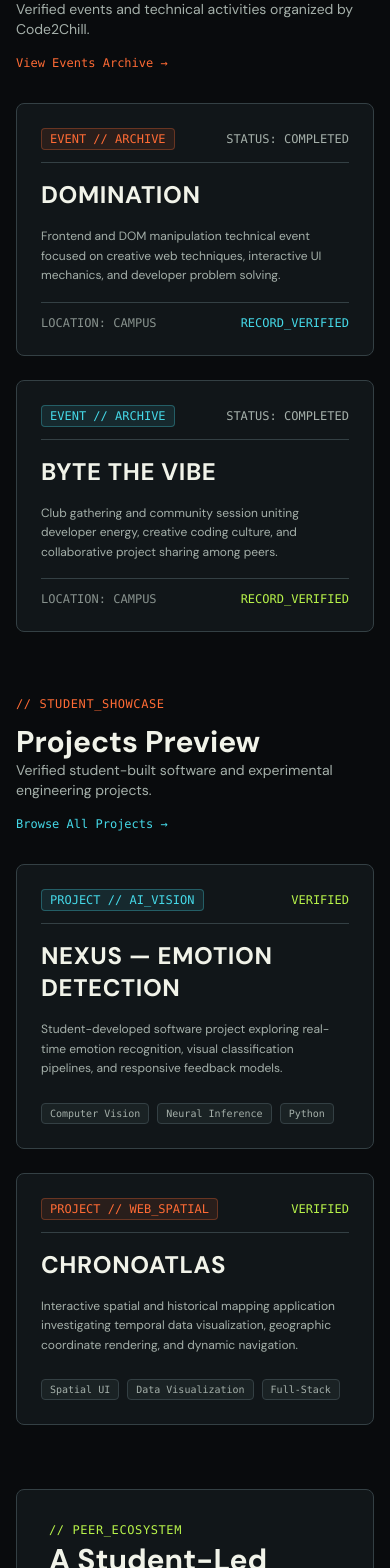
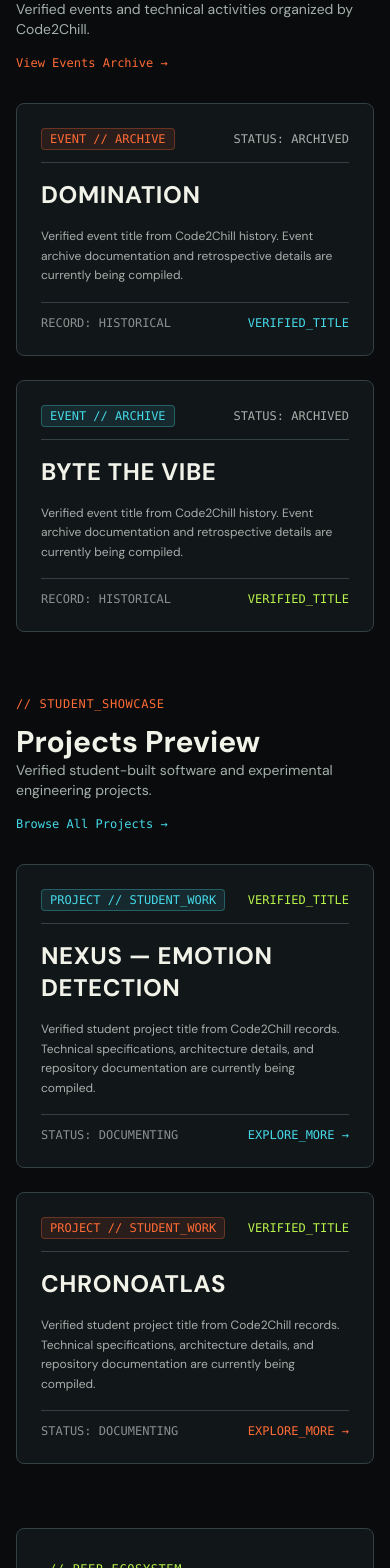
Before and after one commit to TUSHAR-2007/Code2Chill, a React (Vite) app in the folder frontend/: page / in a window 390 px wide. Shown: the part 3260-4828 px from the top of the page. Built offline with nearby package versions, Linux system fonts and the light colour scheme; a web font is replaced by a local one.

Commit message:
fix(frontend): align homepage events, projects, and team categories with verified documentation

```diff
--- a/frontend/src/pages/HomePage.jsx
+++ b/frontend/src/pages/HomePage.jsx
@@ -289,17 +289,17 @@ export default function HomePage() {
                 <span className="font-mono text-xs text-[#FF6B35] bg-[#FF6B35]/10 px-2 py-0.5 rounded border border-[#FF6B35]/30">
                   EVENT // ARCHIVE
                 </span>
-                <span className="font-mono text-xs text-[#A5B0AA]">STATUS: COMPLETED</span>
+                <span className="font-mono text-xs text-[#A5B0AA]">STATUS: ARCHIVED</span>
               </div>
               <h3 className="text-2xl font-bold font-['Barlow Condensed'] text-[#F1F3E9] uppercase tracking-wide">
                 DOMination
               </h3>
               <p className="text-xs sm:text-sm text-[#A5B0AA] leading-relaxed">
-                Frontend and DOM manipulation technical event focused on creative web techniques, interactive UI mechanics, and developer problem solving.
+                Verified event title from Code2Chill history. Event archive documentation and retrospective details are currently being compiled.
               </p>
-              <div className="pt-2 flex items-center justify-between text-xs font-mono text-[#A5B0AA]/80 border-t border-[#344044] pt-3">
-                <span>LOCATION: CAMPUS</span>
-                <span className="text-[#45D9E8]">RECORD_VERIFIED</span>
+              <div className="flex items-center justify-between text-xs font-mono text-[#A5B0AA]/80 border-t border-[#344044] pt-3">
+                <span>RECORD: HISTORICAL</span>
+                <span className="text-[#45D9E8]">VERIFIED_TITLE</span>
               </div>
             </div>
 
@@ -309,17 +309,17 @@ export default function HomePage() {
                 <span className="font-mono text-xs text-[#45D9E8] bg-[#45D9E8]/10 px-2 py-0.5 rounded border border-[#45D9E8]/30">
                   EVENT // ARCHIVE
                 </span>
-                <span className="font-mono text-xs text-[#A5B0AA]">STATUS: COMPLETED</span>
+                <span className="font-mono text-xs text-[#A5B0AA]">STATUS: ARCHIVED</span>
               </div>
               <h3 className="text-2xl font-bold font-['Barlow Condensed'] text-[#F1F3E9] uppercase tracking-wide">
                 Byte The Vibe
               </h3>
               <p className="text-xs sm:text-sm text-[#A5B0AA] leading-relaxed">
-                Club gathering and community session uniting developer energy, creative coding culture, and collaborative project sharing among peers.
+                Verified event title from Code2Chill history. Event archive documentation and retrospective details are currently being compiled.
               </p>
-              <div className="pt-2 flex items-center justify-between text-xs font-mono text-[#A5B0AA]/80 border-t border-[#344044] pt-3">
-                <span>LOCATION: CAMPUS</span>
-                <span className="text-[#B8F34A]">RECORD_VERIFIED</span>
+              <div className="flex items-center justify-between text-xs font-mono text-[#A5B0AA]/80 border-t border-[#344044] pt-3">
+                <span>RECORD: HISTORICAL</span>
+                <span className="text-[#B8F34A]">VERIFIED_TITLE</span>
               </div>
             </div>
           </div>
@@ -352,20 +352,19 @@ export default function HomePage() {
             <div className="rounded-lg border border-[#344044] bg-[#111619] p-6 space-y-4 hover:border-[#45D9E8] transition-colors">
               <div className="flex items-center justify-between border-b border-[#344044] pb-3">
                 <span className="font-mono text-xs text-[#45D9E8] bg-[#45D9E8]/10 px-2 py-0.5 rounded border border-[#45D9E8]/30">
-                  PROJECT // AI_VISION
+                  PROJECT // STUDENT_WORK
                 </span>
-                <span className="font-mono text-xs text-[#B8F34A]">VERIFIED</span>
+                <span className="font-mono text-xs text-[#B8F34A]">VERIFIED_TITLE</span>
               </div>
               <h3 className="text-2xl font-bold font-['Barlow Condensed'] text-[#F1F3E9] uppercase tracking-wide">
                 NEXUS — Emotion Detection
               </h3>
               <p className="text-xs sm:text-sm text-[#A5B0AA] leading-relaxed">
-                Student-developed software project exploring real-time emotion recognition, visual classification pipelines, and responsive feedback models.
+                Verified student project title from Code2Chill records. Technical specifications, architecture details, and repository documentation are currently being compiled.
               </p>
-              <div className="pt-2 flex flex-wrap gap-2 text-[10px] font-mono">
-                <span className="px-2 py-0.5 rounded bg-[#1A2224] text-[#A5B0AA] border border-[#344044]">Computer Vision</span>
-                <span className="px-2 py-0.5 rounded bg-[#1A2224] text-[#A5B0AA] border border-[#344044]">Neural Inference</span>
-                <span className="px-2 py-0.5 rounded bg-[#1A2224] text-[#A5B0AA] border border-[#344044]">Python</span>
+              <div className="flex items-center justify-between text-xs font-mono text-[#A5B0AA]/80 border-t border-[#344044] pt-3">
+                <span>STATUS: DOCUMENTING</span>
+                <span className="text-[#45D9E8]">EXPLORE_MORE →</span>
               </div>
             </div>
 
@@ -373,20 +372,19 @@ export default function HomePage() {
             <div className="rounded-lg border border-[#344044] bg-[#111619] p-6 space-y-4 hover:border-[#FF6B35] transition-colors">
               <div className="flex items-center justify-between border-b border-[#344044] pb-3">
                 <span className="font-mono text-xs text-[#FF6B35] bg-[#FF6B35]/10 px-2 py-0.5 rounded border border-[#FF6B35]/30">
-                  PROJECT // WEB_SPATIAL
+                  PROJECT // STUDENT_WORK
                 </span>
-                <span className="font-mono text-xs text-[#B8F34A]">VERIFIED</span>
+                <span className="font-mono text-xs text-[#B8F34A]">VERIFIED_TITLE</span>
               </div>
               <h3 className="text-2xl font-bold font-['Barlow Condensed'] text-[#F1F3E9] uppercase tracking-wide">
                 ChronoAtlas
               </h3>
               <p className="text-xs sm:text-sm text-[#A5B0AA] leading-relaxed">
-                Interactive spatial and historical mapping application investigating temporal data visualization, geographic coordinate rendering, and dynamic navigation.
+                Verified student project title from Code2Chill records. Technical specifications, architecture details, and repository documentation are currently being compiled.
               </p>
-              <div className="pt-2 flex flex-wrap gap-2 text-[10px] font-mono">
-                <span className="px-2 py-0.5 rounded bg-[#1A2224] text-[#A5B0AA] border border-[#344044]">Spatial UI</span>
-                <span className="px-2 py-0.5 rounded bg-[#1A2224] text-[#A5B0AA] border border-[#344044]">Data Visualization</span>
-                <span className="px-2 py-0.5 rounded bg-[#1A2224] text-[#A5B0AA] border border-[#344044]">Full-Stack</span>
+              <div className="flex items-center justify-between text-xs font-mono text-[#A5B0AA]/80 border-t border-[#344044] pt-3">
+                <span>STATUS: DOCUMENTING</span>
+                <span className="text-[#FF6B35]">EXPLORE_MORE →</span>
               </div>
             </div>
           </div>
@@ -419,30 +417,26 @@ export default function HomePage() {
                 <p className="text-sm sm:text-base text-[#A5B0AA] leading-relaxed">
                   Code2Chill thrives because of active collaboration across disciplines. Our members contribute across software engineering, hardware prototyping, editorial content, and community operations under the mentorship of the Office of Student Life.
                 </p>
-                <div className="grid grid-cols-2 sm:grid-cols-3 gap-3 text-xs font-mono pt-2">
+                <div className="grid grid-cols-1 sm:grid-cols-2 lg:grid-cols-3 gap-3 text-xs font-mono pt-2">
                   <div className="p-2.5 rounded bg-[#1A2224] border border-[#344044]">
                     <div className="text-[#FF6B35] font-semibold">EXECUTIVE</div>
-                    <div className="text-[11px] text-[#A5B0AA]">Leadership & Vision</div>
+                    <div className="text-[11px] text-[#A5B0AA]">Leadership & Strategy</div>
                   </div>
                   <div className="p-2.5 rounded bg-[#1A2224] border border-[#344044]">
                     <div className="text-[#45D9E8] font-semibold">TECHNICAL</div>
-                    <div className="text-[11px] text-[#A5B0AA]">Architecture & Code</div>
+                    <div className="text-[11px] text-[#A5B0AA]">Architecture & Development</div>
                   </div>
                   <div className="p-2.5 rounded bg-[#1A2224] border border-[#344044]">
-                    <div className="text-[#B8F34A] font-semibold">EDITORIAL</div>
-                    <div className="text-[11px] text-[#A5B0AA]">Content & Docs</div>
+                    <div className="text-[#B8F34A] font-semibold">CONTENT</div>
+                    <div className="text-[11px] text-[#A5B0AA]">Editorial & Documentation</div>
                   </div>
                   <div className="p-2.5 rounded bg-[#1A2224] border border-[#344044]">
-                    <div className="text-[#45D9E8] font-semibold">MEDIA</div>
-                    <div className="text-[11px] text-[#A5B0AA]">Branding & Visuals</div>
+                    <div className="text-[#FF6B35] font-semibold">MEDIA & OUTREACH</div>
+                    <div className="text-[11px] text-[#A5B0AA]">Branding & Public Relations</div>
                   </div>
-                  <div className="p-2.5 rounded bg-[#1A2224] border border-[#344044]">
-                    <div className="text-[#FF6B35] font-semibold">PR & OUTREACH</div>
-                    <div className="text-[11px] text-[#A5B0AA]">Campus Relations</div>
-                  </div>
-                  <div className="p-2.5 rounded bg-[#1A2224] border border-[#344044]">
-                    <div className="text-[#B8F34A] font-semibold">OPERATIONS</div>
-                    <div className="text-[11px] text-[#A5B0AA]">Execution & Sprints</div>
+                  <div className="p-2.5 rounded bg-[#1A2224] border border-[#344044] sm:col-span-2 lg:col-span-2">
+                    <div className="text-[#45D9E8] font-semibold">CORE</div>
+                    <div className="text-[11px] text-[#A5B0AA]">Operations & Technical Execution</div>
                   </div>
                 </div>
               </div>
```
